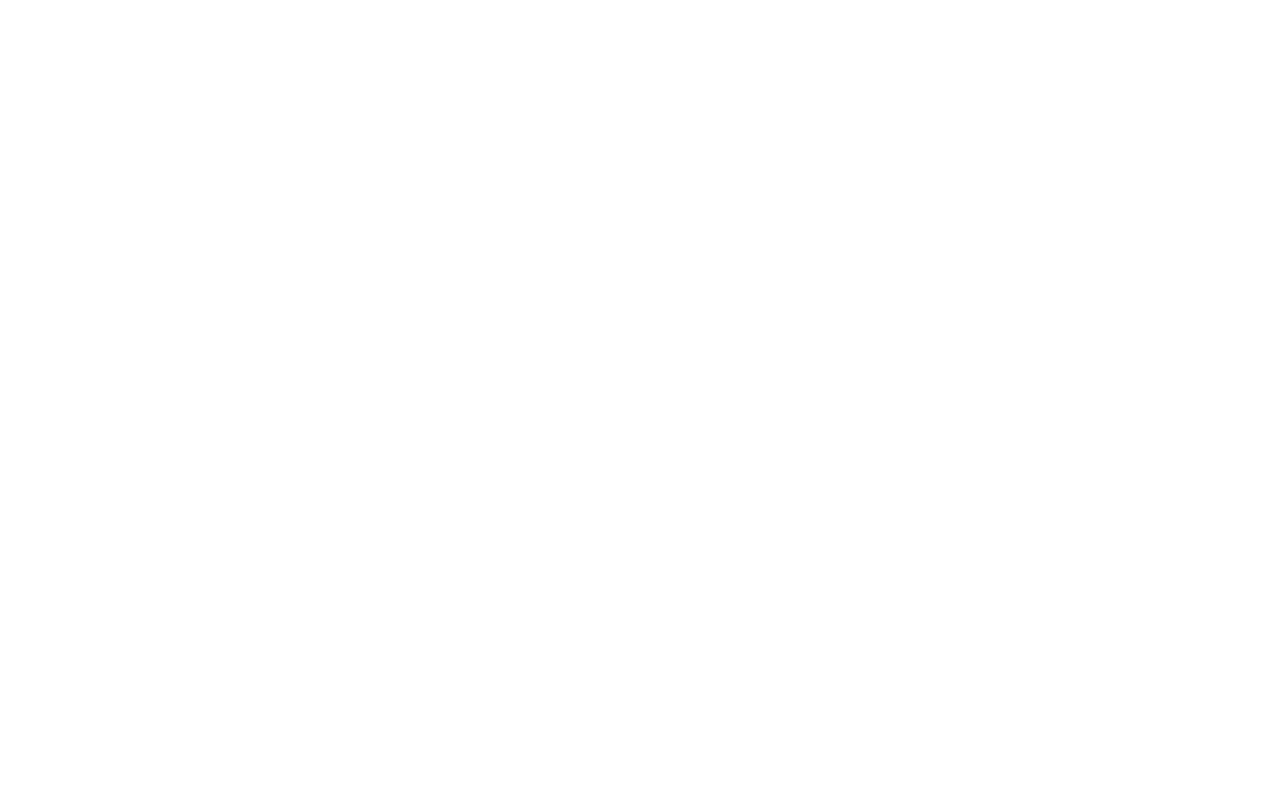
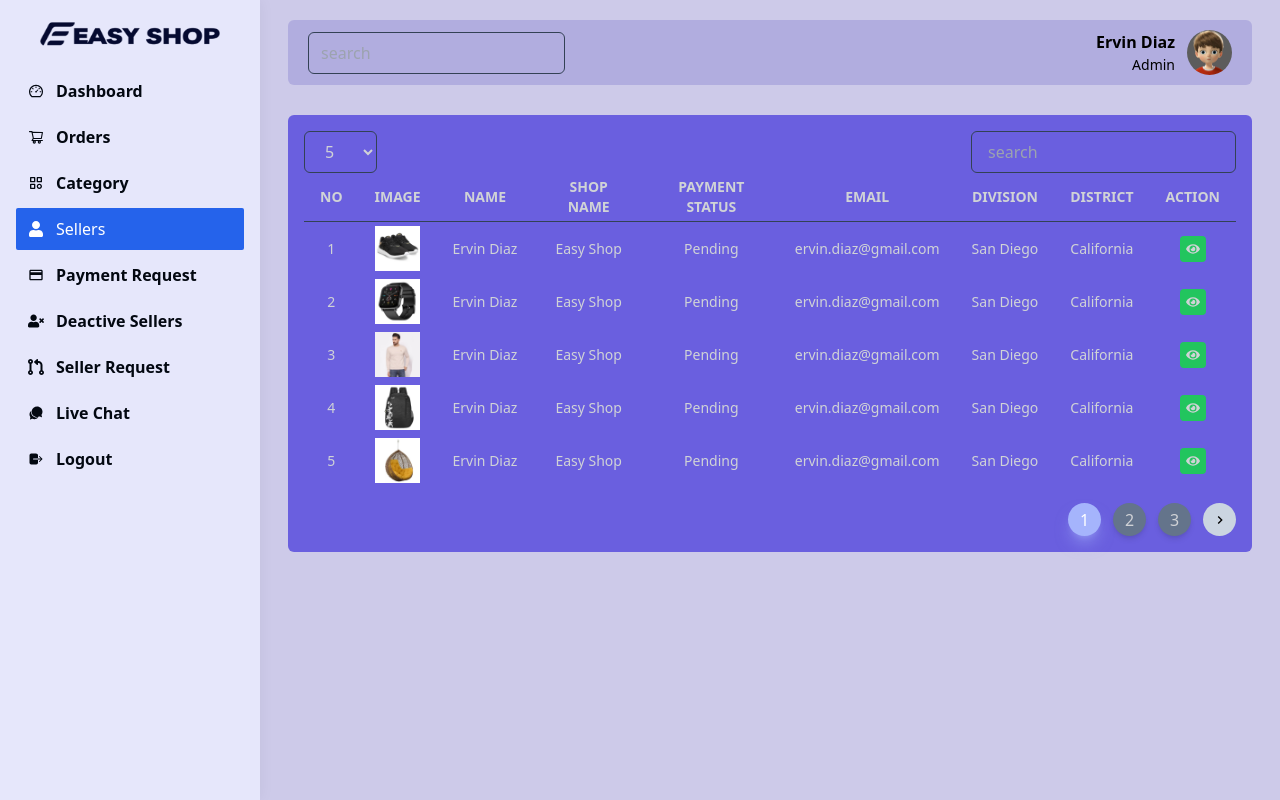
Before and after one commit to Geinery1212/MERN_Ecommerce_Multivendor_Admin-Seller, a React (Create React App) app: page /admin/dashboard/sellers in a window 1280 px wide. Before the commit this address had no page. Built offline with nearby package versions, Linux system fonts and the light colour scheme.

Commit message:
Sellers design finished :)

```diff
--- a/src/router/routes/adminRoutes.js
+++ b/src/router/routes/adminRoutes.js
@@ -8,6 +8,7 @@
 const AdminDashboard = lazy(() => import("../../views/admin/AdminDashboard"));
 const Orders = lazy(() => import("../../views/admin/Orders"));
 const Category = lazy(() => import("../../views/admin/Category"));
+const Sellers = lazy(() => import("../../views/admin/Sellers"));
 
 export const adminRoutes = [
     {
@@ -27,5 +28,11 @@
         element: <Category />,
         //roles the will be able to access the home
         role: 'admin'
+    },
+    {
+        path: '/admin/dashboard/sellers',
+        element: <Sellers />,
+        //roles the will be able to access the home
+        role: 'admin'
     }
 ]
--- /dev/null
+++ b/src/views/admin/Sellers.jsx
@@ -0,0 +1,72 @@
+import React, { useState } from 'react'
+import { Link } from 'react-router-dom';
+import { BsImage } from "react-icons/bs";
+import { FaEdit, FaEye, FaTrash } from "react-icons/fa";
+import { IoMdCloseCircle } from "react-icons/io";
+import Pagination from '../Pagination';
+const Sellers = () => {
+    const [currentPage, setCurrentPage] = useState(1);
+    const [perPage, setPerPage] = useState(5);
+    const [show, setShow] = useState(false);
+    return (
+        <div className='px-2 lg:px-7 pt-5'>
+            <div className='w-full p-4 bg-[#6a5fdf] rounded-md'>
+                <div className='flex justify-between items-center'>
+                    <select onClick={(e) => setPerPage(parseInt(e.target.value))} className='px-4 py-2 focus:border-indigo-500 outline-none bg-[#6a5fdf] border border-slate-700 rounded-md text-[#d0d2d6]'>
+                        <option value="5">5</option>
+                        <option value="10">10</option>
+                        <option value="20">20</option>
+                    </select>
+                    <input type="text" placeholder='search' className='px-4 py-2 focus:border-indigo-500 outline-none bg-[#6a5fdf] border border-slate-700 rounded-md text-[#d0d2d6]' />
+                </div>
+                <div className='relative overflow-x-auto'>
+                    <table className='w-full text-sm text-[#d0d3d6]'>
+                        <thead className='uppercase border-b border-slate-700 text-[#d0d3d6]'>
+                            <tr>
+                                <th scope='col' className='py-1 px-4'>No</th>
+                                <th scope='col' className='py-1 px-4'>Image</th>
+                                <th scope='col' className='py-1 px-4'>Name</th>
+                                <th scope='col' className='py-1 px-4'>Shop Name</th>
+                                <th scope='col' className='py-1 px-4'>Payment Status</th>
+                                <th scope='col' className='py-1 px-4'>Email</th>
+                                <th scope='col' className='py-1 px-4'>Division</th>
+                                <th scope='col' className='py-1 px-4'>District</th>
+                                <th scope='col' className='py-1 px-4'>Action</th>
+                            </tr>
+                        </thead>
+                        <tbody className='text-center'>
+                            {
+                                [1, 2, 3, 4, 5].map((element, index) => {
+                                    return <tr key={index}>
+                                        <td className='py-1 px-4 font-medium whitespace-nowrap'>{element}</td>
+                                        <td className='py-1 px-4 flex justify-center items-center'>
+                                            <img src={require(`../../images/category/${index + 1}.jpg`)} alt={`${index + 1}.jpg`} className='w-[45px] h-[45px]' />
+                                        </td>
+                                        <td className='py-1 px-4 font-medium whitespace-nowrap'>Ervin Diaz</td>
+                                        <td className='py-1 px-4 font-medium whitespace-nowrap'>Easy Shop</td>
+                                        <td className='py-1 px-4 font-medium whitespace-nowrap'>Pending</td>
+                                        <td className='py-1 px-4 font-medium whitespace-nowrap'>ervin.diaz@gmail.com</td>
+                                        <td className='py-1 px-4 font-medium whitespace-nowrap'>San Diego</td>
+                                        <td className='py-1 px-4 font-medium whitespace-nowrap'>California</td>
+                                        <td className='py-1 px-4 font-medium whitespace-nowrap'>
+                                            <div className='flex justify-center items-center gap-4'>
+                                                <Link className='p-[6px] bg-green-500 rounded hover:shadow-lg hover:shadow-green-500/50'><FaEye />
+                                                </Link>
+                                            </div>
+                                        </td>
+                                    </tr>
+                                })
+                            }
+                        </tbody>
+                    </table>
+                </div>
+                <div className='w-full flex justify-end mt-4 bottom-4 right-4'>
+                    <Pagination currentPage={currentPage} setCurrentPage={setCurrentPage} totalItems={50} perPage={perPage} showItem={3} />
+                </div>
+            </div>
+        </div>
+
+    )
+}
+
+export default Sellers
```
